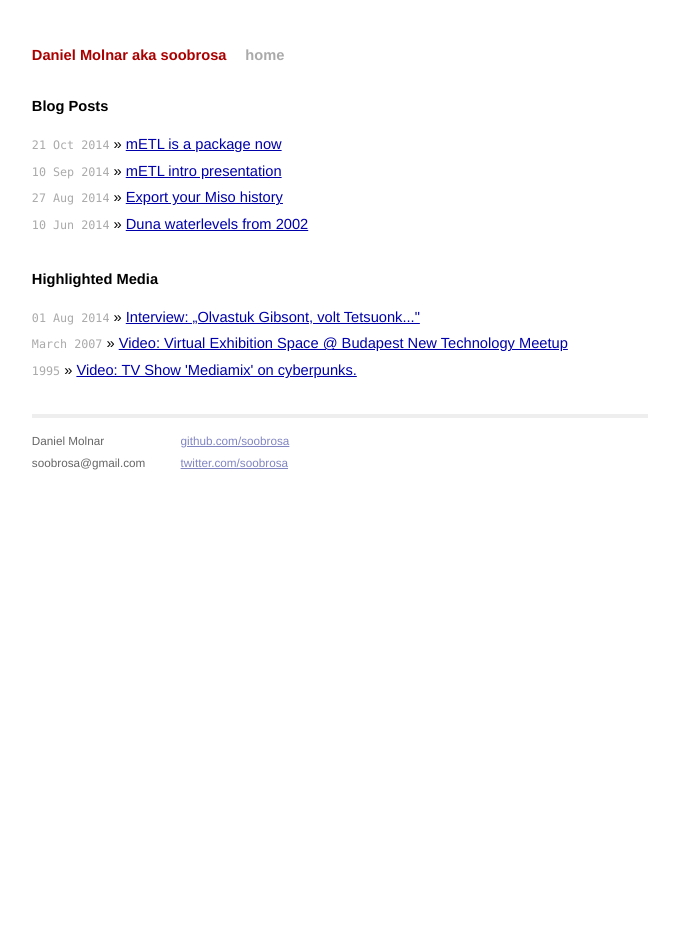
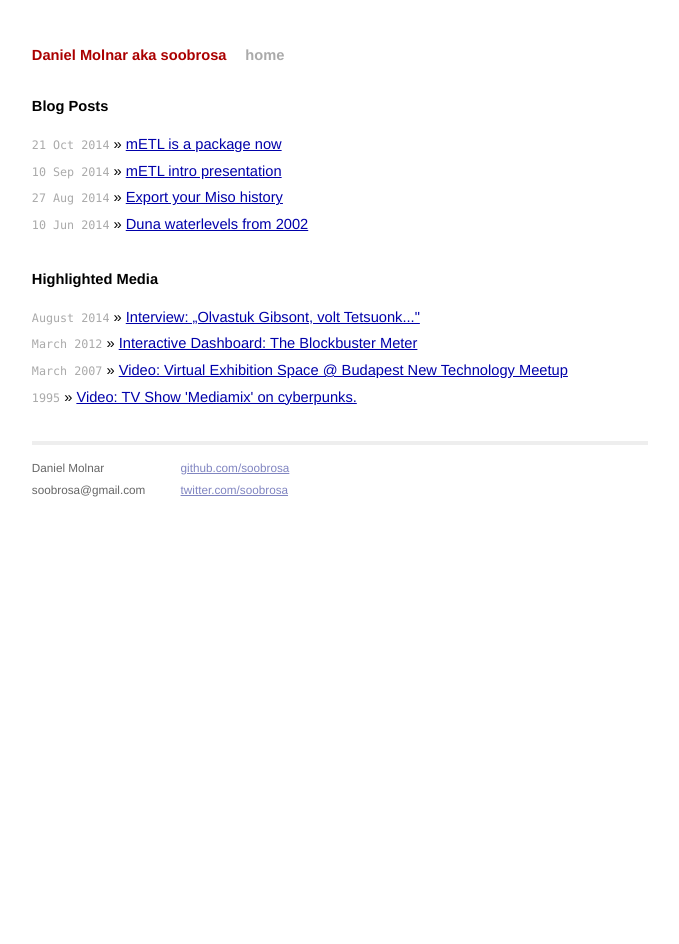
Before and after one commit to mojombo/mojombo.github.io, a Jekyll site: the page built from index.html, in a window 1280 px wide. Shown: the whole page, without its empty margins (300-979 px from the left). Built offline with Jekyll 4.4.1, drawn with Linux system fonts in a browser that asks for light colours; Markdown is read by kramdown in place of the engine named in the settings.

Commit message:
Update index.html

```diff
--- a/index.html
+++ b/index.html
@@ -13,7 +13,8 @@ title: soobrosa
 
   <h1>Highlighted Media</h1>
   <ul class="posts">
-    <li><span>01 Aug 2014</span> &raquo; <a href="http://www.artmagazin.hu/artmagazin_hirek/olvastuk_gibsont_volt_tetsuonk_ezerrel_ment_az_electronic_body_music_kezdodott_a_rave..2440.html">Interview: „Olvastuk Gibsont, volt Tetsuonk..."</a></li>
+    <li><span>August 2014</span> &raquo; <a href="http://www.artmagazin.hu/artmagazin_hirek/olvastuk_gibsont_volt_tetsuonk_ezerrel_ment_az_electronic_body_music_kezdodott_a_rave..2440.html">Interview: „Olvastuk Gibsont, volt Tetsuonk..."</a></li>
+    <li><span>March 2012</span> &raquo; <a href="http://public.tableausoftware.com/profile/balazs.krich#!/vizhome/Whatmovieshouldwewatchtonight/Opinionmeter">Interactive Dashboard: The Blockbuster Meter</a></li>
     <li><span>March 2007</span> &raquo; <a href="https://www.youtube.com/watch?v=FOT4sRaPFwo">Video: Virtual Exhibition Space @ Budapest New Technology Meetup</a></li>
     <li><span>1995</span> &raquo; <a href="https://www.youtube.com/watch?v=HHpTeBQ-ruk">Video: TV Show 'Mediamix' on cyberpunks.</a></li>
   </ul>
```
